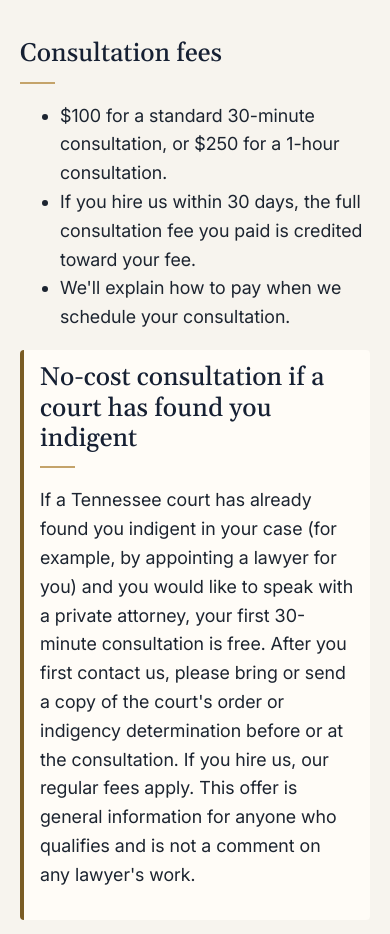
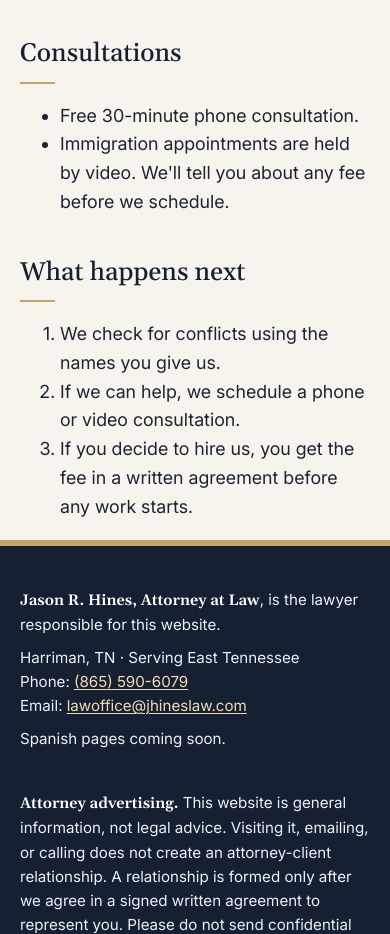
Before and after one commit to jhineslaw/jhineslaw.github.io, a plain HTML site: page consult.html in a window 390 px wide. Shown: the part 1584-2518 px from the top of the page. Drawn offline with Linux system fonts and the light colour scheme.

Commit message:
Consult: free 30-min phone consult; contested estates rate; late notice, interest, retention lines.

```diff
--- a/consult.html
+++ b/consult.html
@@ -32,16 +32,11 @@
 <div class="card"><h2>Call</h2><p><a class="btn btn-dark" href="tel:+18655906079">(865) 590-6079</a></p><p>If we can't answer, leave your name, phone number, and the type of matter.</p></div>
 <div class="card"><h2>Email</h2><p><a class="btn btn-dark" href="mailto:lawoffice@jhineslaw.com?subject=Consultation%20request">lawoffice@jhineslaw.com</a></p><p>Include only your name, phone number, the type of matter, the county, and the other party's name. Please don't attach documents yet.</p></div>
 </div>
-<h2>Consultation fees</h2>
+<h2>Consultations</h2>
 <ul>
-<li>$100 for a standard 30-minute consultation, or $250 for a 1-hour consultation.</li>
-<li>If you hire us within 30 days, the full consultation fee you paid is credited toward your fee.</li>
-<li>We'll explain how to pay when we schedule your consultation.</li>
+<li>Free 30-minute phone consultation.</li>
+<li>Immigration appointments are held by video. We'll tell you about any fee before we schedule.</li>
 </ul>
-<div class="note" id="indigent">
-<h2 style="margin-top:0">No-cost consultation if a court has found you indigent</h2>
-<p>If a Tennessee court has already found you indigent in your case (for example, by appointing a lawyer for you) and you would like to speak with a private attorney, your first 30-minute consultation is free. After you first contact us, please bring or send a copy of the court's order or indigency determination before or at the consultation. If you hire us, our regular fees apply. This offer is general information for anyone who qualifies and is not a comment on any lawyer's work.</p>
-</div>
 <h2>What happens next</h2>
 <ol>
 <li>We check for conflicts using the names you give us.</li>
```
Also changed, not shown: index.html (+1 -2 lines), pricing.html (+5 -3 lines).
